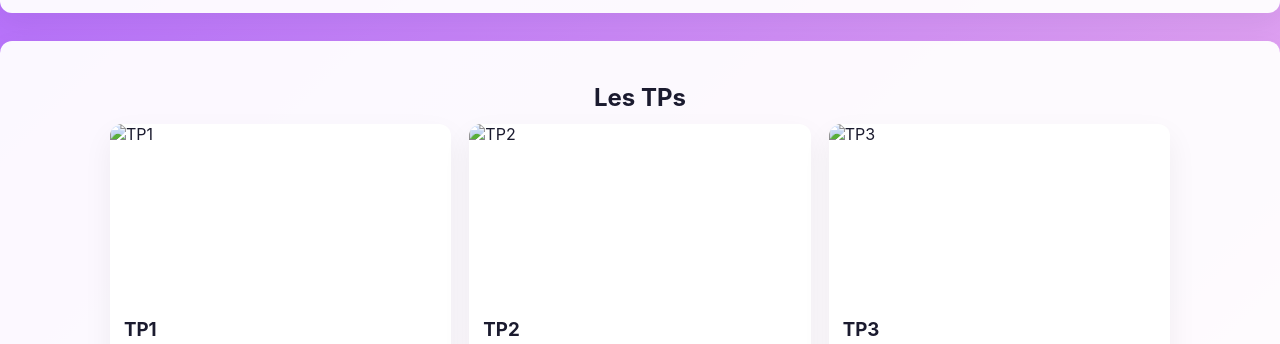
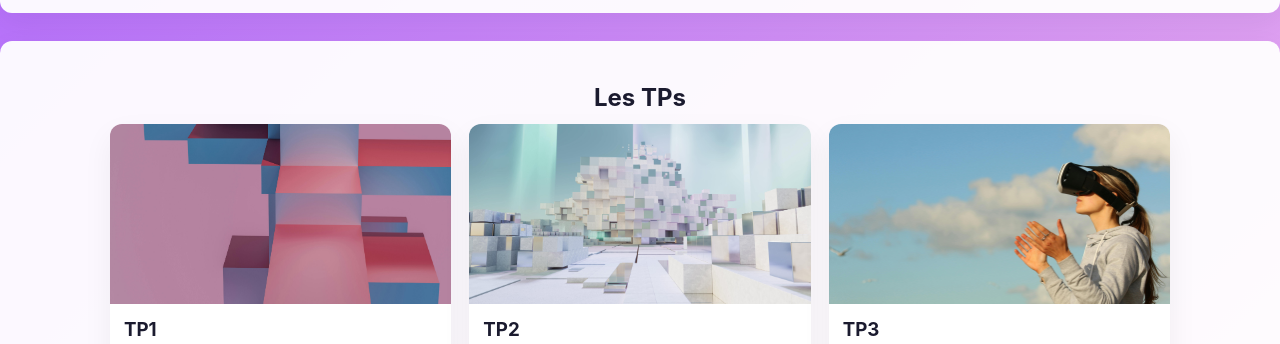
Before and after one commit to Meroua20010509/portfolio, a plain HTML site: page index.html in a window 1280 px wide. Shown: the part 716-1060 px from the top of the page. Drawn offline with Linux system fonts and the light colour scheme; files whose address does not match are found by name.

Commit message:
Update image paths to remove 'images/' prefix

```diff
--- a/index.html
+++ b/index.html
@@ -55,7 +55,7 @@
     <h2>Les TPs</h2>
     <div class="tps-grid">
       <article class="tp-card">
-        <img src="images/blender3d.jpg" alt="TP1">
+        <img src="blender3d.jpg" alt="TP1">
         <div class="tp-body">
           <h3>TP1</h3>
           <p>Introduction et découverte de Blender.</p>
@@ -64,7 +64,7 @@
       </article>
 
       <article class="tp-card">
-        <img src="images/3d-design.jpg" alt="TP2">
+        <img src="3d-design.jpg" alt="TP2">
         <div class="tp-body">
           <h3>TP2</h3>
           <p>Modélisation d’un objet 3D complet.</p>
@@ -73,7 +73,7 @@
       </article>
 
       <article class="tp-card">
-        <img src="images/vr-scene.jpg" alt="TP3">
+        <img src="vr-scene.jpg" alt="TP3">
         <div class="tp-body">
           <h3>TP3</h3>
           <p>Création d’une scène animée avec lumière et caméra.</p>
@@ -86,7 +86,7 @@
 
 <section id="projet" class="panel projet-panel">
   <div class="container projet-inner">
-    <img src="images/projet.jpg" alt="Projet final" class="projet-img">
+    <img src="projet.jpg" alt="Projet final" class="projet-img">
     <div class="projet-desc">
       <h2>Projet Final</h2>
       <p>Projet Web 3D - intégration Blender → glTF → Three.js. Démonstration et rapport.</p>
```
